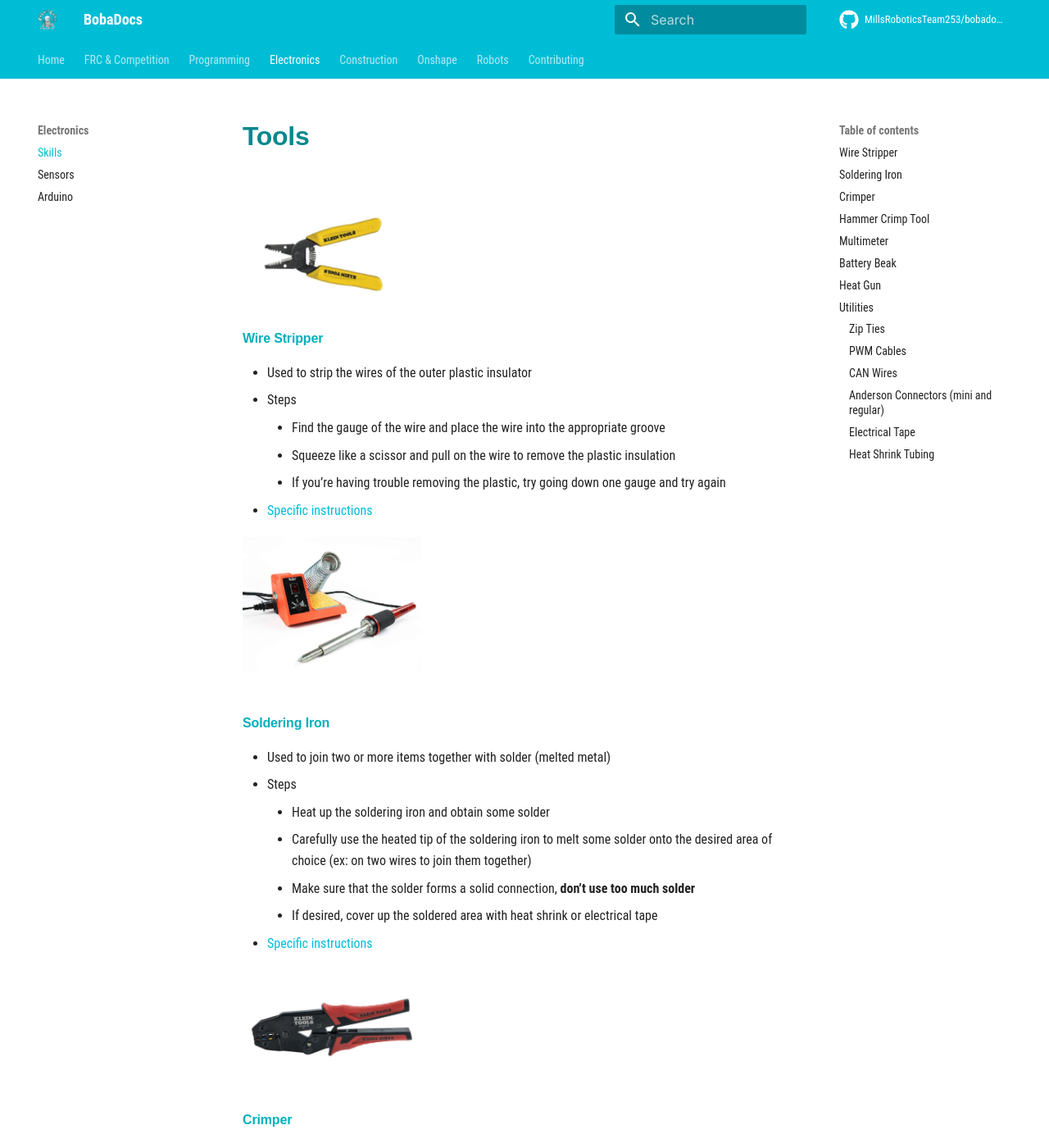
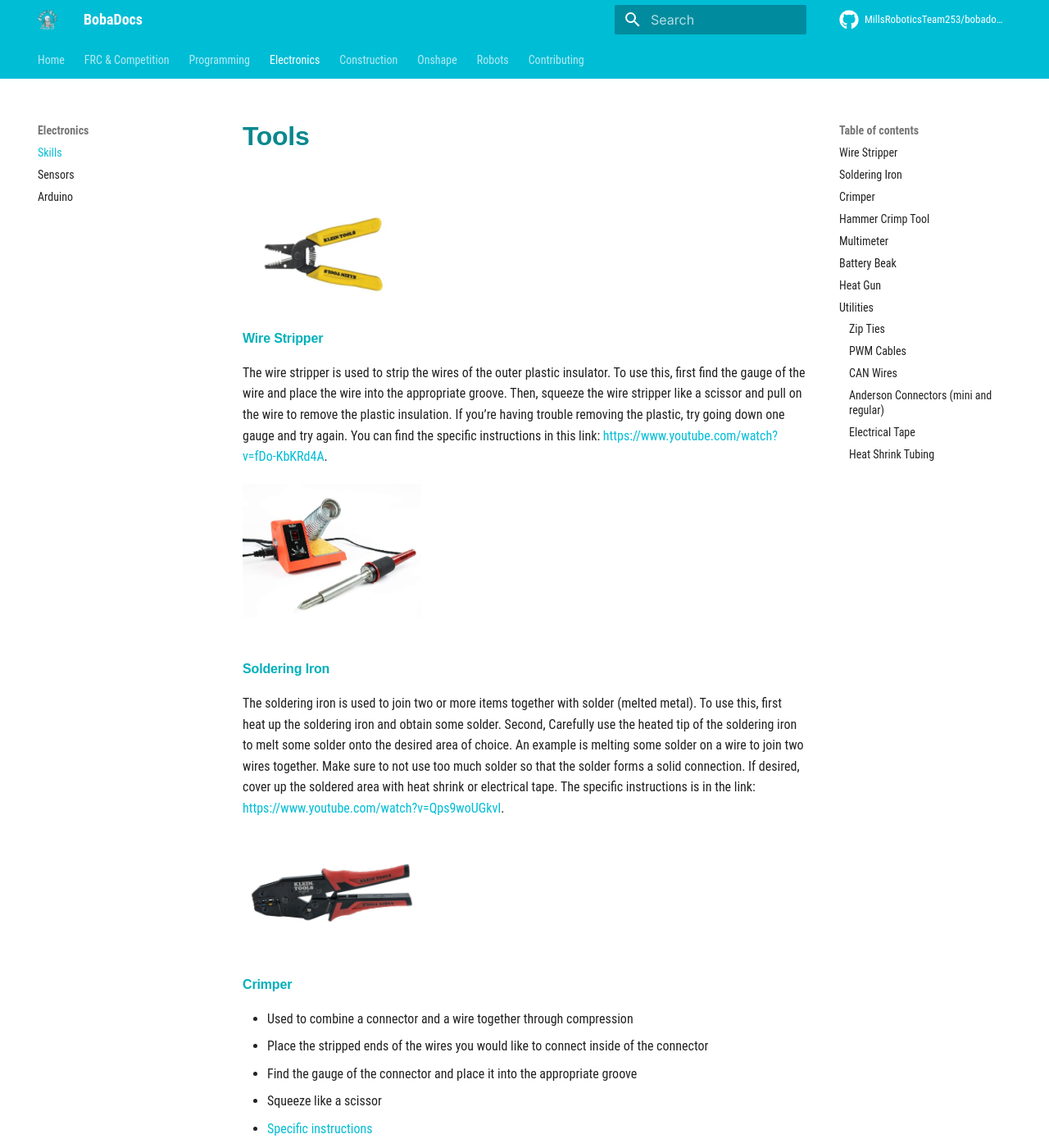
Before and after one commit to bobabots253/bobadocs, an MkDocs documentation site: the page built from docs/electronics/skills.md, in a window 1280 px wide and 1400 px high. Shown: the whole window at 82% size. Built offline with MkDocs 1.6.1 and Material for MkDocs 9.7.7, drawn with Linux system fonts in a browser that asks for light colours; comment, search, counter and statistics services are not loaded.

Commit message:
![wire stripper](../assets/images/tools/electronics/wirestripper.png) #### Wire Stripper  The wire stripper is used to strip the wires of the outer plastic insulator. To use this, first find  the gauge of the wire and place the wire into the appropriate groove. Then, squeeze the wire stripper  like a scissor and pull on the wire to remove the plastic insulation. If you’re having trouble removing  the plastic, try going down one gauge and try again. You can find the specific instructions in this  link: https://www.youtube.com/watch?v=fDo-KbKRd4A.
![soldering iron](../assets/images/tools/electronics/solderingiron.png)
#### Soldering Iron
 The soldering iron is used to join two or more items together with solder (melted metal). To use this,
 first heat up the soldering iron and obtain some solder. Second, Carefully use the heated tip of the soldering
 iron to melt some solder onto the desired area of choice. An example is melting some solder on a wire to join two
 wires together. Make sure to not use too much solder so that the solder forms a solid connection. If desired, cover
 up the soldered area with heat shrink or electrical tape. The specific instructions is in the link: https://www.youtube.com/watch?v=Qps9woUGkvI.

```diff
--- a/docs/electronics/skills.md
+++ b/docs/electronics/skills.md
@@ -3,23 +3,21 @@
 
 ![wire stripper](../assets/images/tools/electronics/wirestripper.png)
 #### Wire Stripper
-* Used to strip the wires of the outer plastic insulator
-* Steps
-    * Find the gauge of the wire and place the wire into the appropriate groove
-     * Squeeze like a scissor and pull on the wire to remove the plastic insulation
-    * If you’re having trouble removing the plastic, try going down one gauge and try again
-* [Specific instructions](https://www.youtube.com/watch?v=fDo-KbKRd4A)
+ The wire stripper is used to strip the wires of the outer plastic insulator. To use this, first find
+ the gauge of the wire and place the wire into the appropriate groove. Then, squeeze the wire stripper
+ like a scissor and pull on the wire to remove the plastic insulation. If you’re having trouble removing
+ the plastic, try going down one gauge and try again. You can find the specific instructions in this
+ link: https://www.youtube.com/watch?v=fDo-KbKRd4A.
 
 
 ![soldering iron](../assets/images/tools/electronics/solderingiron.png)
 #### Soldering Iron
-* Used to join two or more items together with solder (melted metal)
-* Steps
-    * Heat up the soldering iron and obtain some solder
-    * Carefully use the heated tip of the soldering iron to melt some solder onto the desired area of choice (ex: on two wires to join them together)
-    * Make sure that the solder forms a solid connection, **don’t use too much solder**
-    * If desired, cover up the soldered area with heat shrink or electrical tape
- * [Specific instructions](https://www.youtube.com/watch?v=Qps9woUGkvI)
+ The soldering iron is used to join two or more items together with solder (melted metal). To use this,
+ first heat up the soldering iron and obtain some solder. Second, Carefully use the heated tip of the soldering
+ iron to melt some solder onto the desired area of choice. An example is melting some solder on a wire to join two
+ wires together. Make sure to not use too much solder so that the solder forms a solid connection. If desired, cover
+ up the soldered area with heat shrink or electrical tape. The specific instructions is in the link: https://www.youtube.com/watch?v=Qps9woUGkvI.
+
 
 
 ![crimper](../assets/images/tools/electronics/crimper.png)
```
